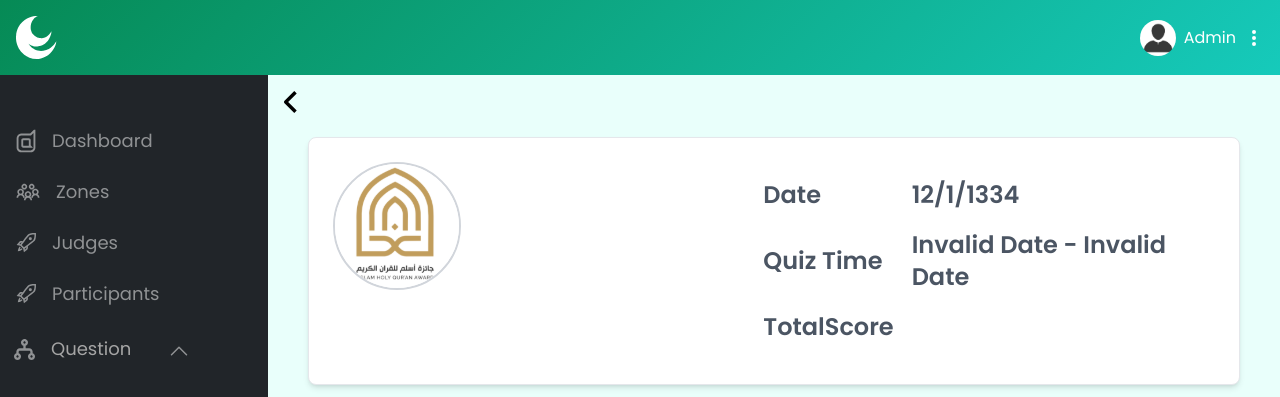
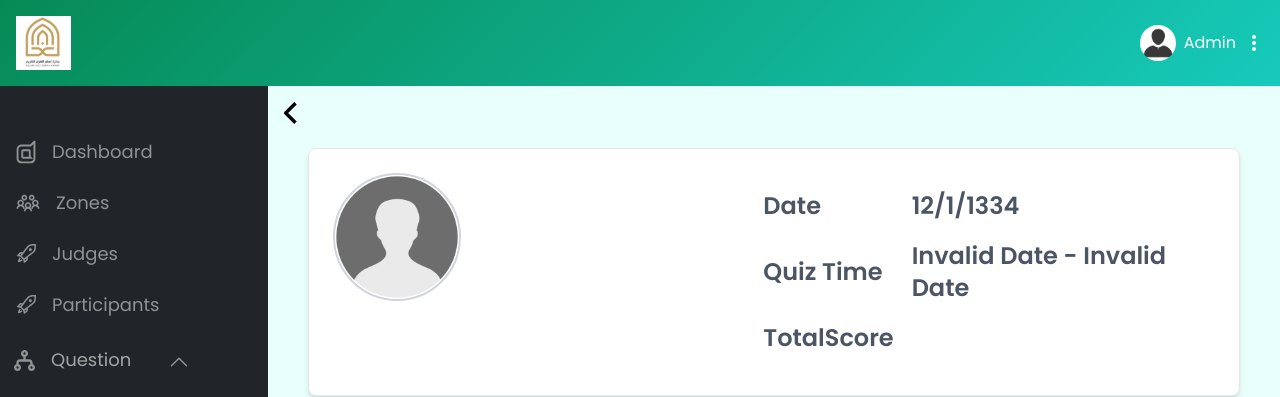
Before and after one commit to auxxweb/quran-webapp-admin, a React (Create React App) app: page /result/1 in a window 1280 px wide. Shown: the top 397 px of the page. Built offline with nearby package versions, Linux system fonts and the light colour scheme; no server answers; sample sign-in values are in the browser's storage.

Commit message:
update the avator images

```diff
--- a/src/components/pages/resultDetails.js
+++ b/src/components/pages/resultDetails.js
@@ -2,6 +2,8 @@ import React from "react";
 import { useLocation, useNavigate } from "react-router-dom";
 import { useGetResultDetailQuery } from "../../api/responseAndResult";
 import { timeFormater } from "../../common/utils";
+
+import placeholder from "../../assets/images/person-placeholder.png"
 
 function ResultDetails() {
   const navigate = useNavigate();
@@ -47,7 +49,7 @@ function ResultDetails() {
           <div className="flex lg:w-1/2">
             <div className="w-32 h-32 rounded-full overflow-hidden border-2 border-gray-300">
               <img
-                src="/quranLogo.svg"
+                src={data?.result?.participant_id?.image ?? placeholder}
                 alt="Profile"
                 className="w-full h-full object-cover"
               />
@@ -153,8 +155,7 @@ function ResultDetails() {
                           </p>
                         </div>
                         <img
-                          src="https://via.placeholder.com/40"
-                          alt="Judge"
+                          src= {answer?.judge?.image ?? placeholder  }                        alt="Judge"
                           className="ml-3 w-10 h-10 rounded-full mr-3"
                         />
                         <div>
--- a/src/components/semntics/Header.js
+++ b/src/components/semntics/Header.js
@@ -98,18 +98,8 @@ function Header({ toggleSidebar }) {
         </svg>
       </button>
 
-      <svg
-        width="41"
-        height="43"
-        viewBox="0 0 41 43"
-        fill="none"
-        xmlns="http://www.w3.org/2000/svg"
-      >
-        <path
-          d="M21.8461 0.0775834C21.8461 0.0775834 11.8913 -1.40491 4.03832 8.59101C4.03832 8.59101 0.191035 13.7159 0.111811 19.7725C0.111811 19.7725 -1.03823 26.888 4.03832 34.1307C4.03832 34.1307 10.0671 43.4487 21.4894 42.9831C21.4894 42.9831 28.3508 42.8985 34.2605 37.2229C34.2605 37.2229 39.8528 32.098 40.3287 25.3635C40.3287 25.3635 36.5606 32.2672 30.8099 33.7923C30.8099 33.7923 24.3052 36.7147 17.8803 32.9878C17.8803 32.9878 14.6678 31.336 12.5655 27.8203C12.5655 27.8203 15.5797 30.192 18.5146 30.4463C18.5146 30.4463 25.376 31.6324 30.175 26.5922C30.175 26.5922 33.3083 24.3471 35.0139 18.3331C35.0139 18.3331 35.4504 16.9352 35.4105 15.2835C35.4105 15.2835 32.4358 21.9335 25.9316 22.1452C25.9316 22.1452 20.2202 22.8652 16.6904 17.8249C16.6904 17.8249 15.9763 17.3588 14.8661 13.6318C14.8661 13.6318 13.5178 7.32085 17.9201 2.70416C17.9201 2.70416 20.3792 0.374525 21.8467 0.0781363L21.8461 0.0775834Z"
-          fill="white"
-        />
-      </svg>
+      <img src="/quranLogo.svg" alt="Description of Image" width="55" height="43" />
+
 
       <div className="flex items-center space-x-2">
         <img src={avatar} className="h-9 w-9 object-contain rounded-full" />
```
